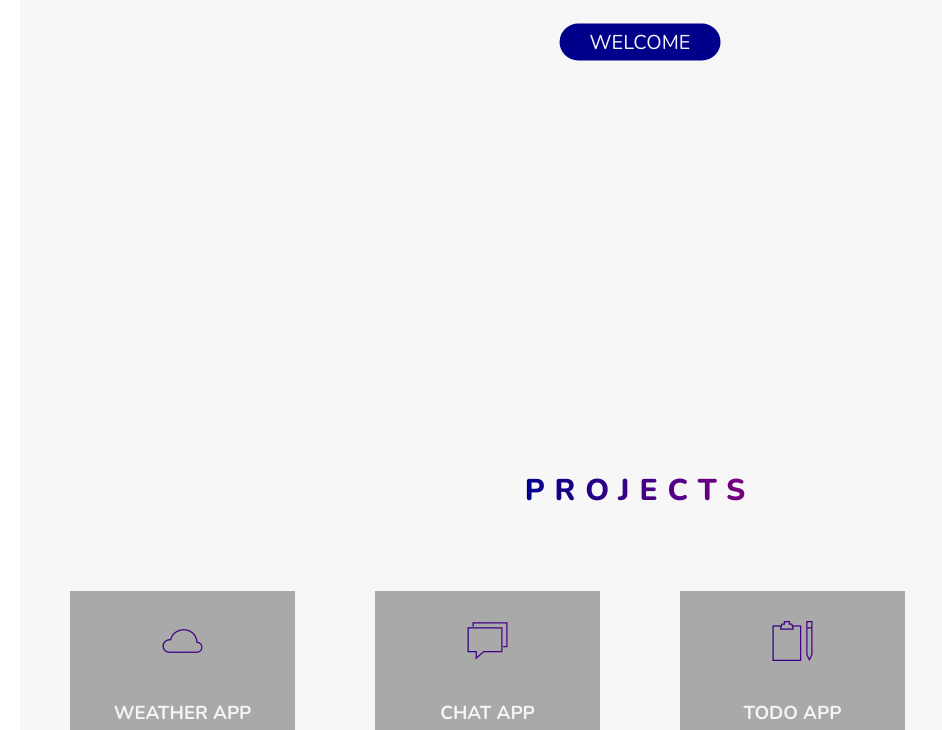
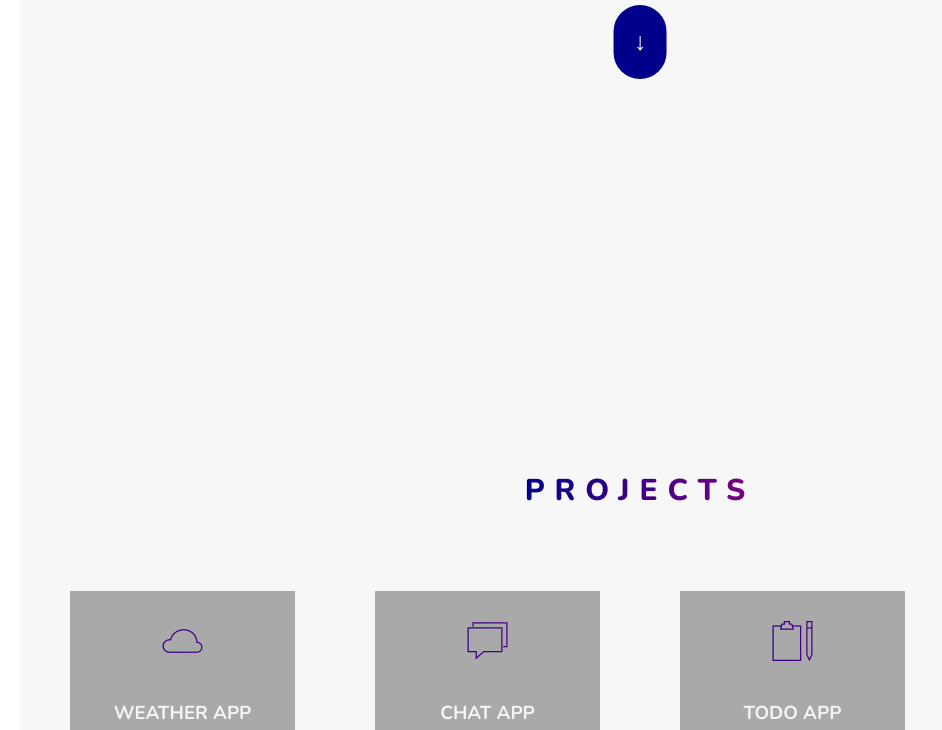
Before and after one commit to MZEE1/mzee-abdallah-webpage, a website: page public/index.html in a window 1280 px wide. Shown: the part 370-1100 px from the top of the page, without its empty margins (0-942 px from the left). Drawn offline with nearby package versions, Linux system fonts and the light colour scheme.

Commit message:
button text change to arrow down

```diff
--- a/public/css/style.css
+++ b/public/css/style.css
@@ -77,9 +77,9 @@ body {
 .btn:link,
 .btn:visited {
     text-decoration: none;
-    text-transform: uppercase;
-    font-size: 2rem;
-    padding: .5rem 3rem;
+    font-size: 2.5rem;
+    font-weight: 900;
+    padding: 2rem;
     background: darkblue;
     color: whitesmoke;
     border-radius: 10rem;
--- a/public/index.html
+++ b/public/index.html
@@ -20,7 +20,7 @@
                 <span class="heading-title-sub">web developer</span>
             </h1>
 
-            <a href="#projects-section" class="btn btn-main">welcome</a>
+            <a href="#projects-section" class="btn btn-main">&darr;</a>
         </div>
     </header>
 
```
Also changed, not shown: 2 other files.
